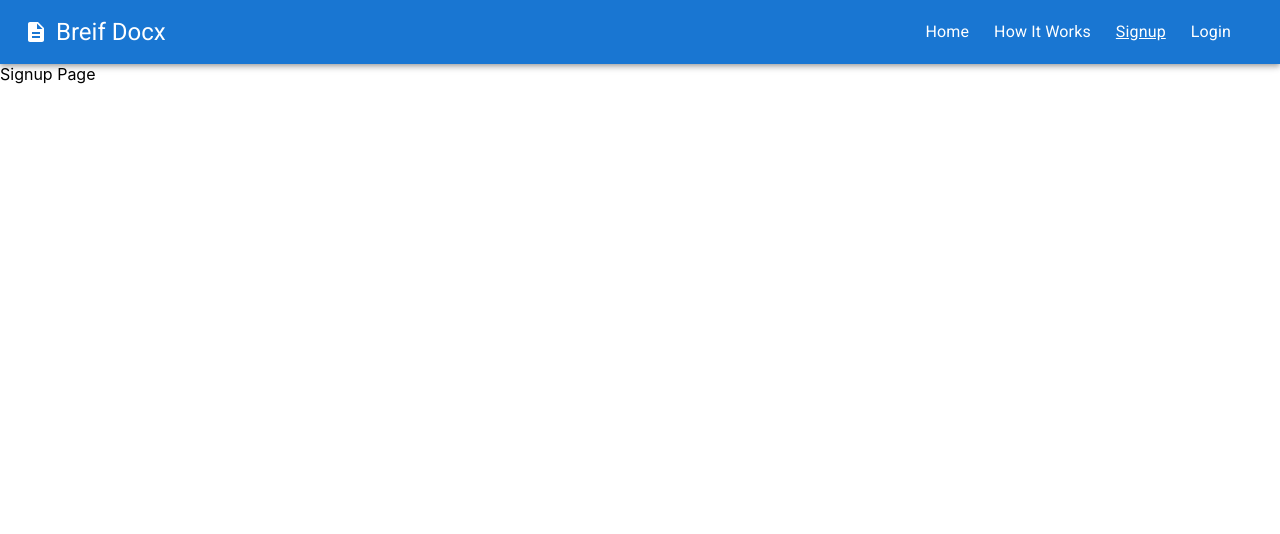
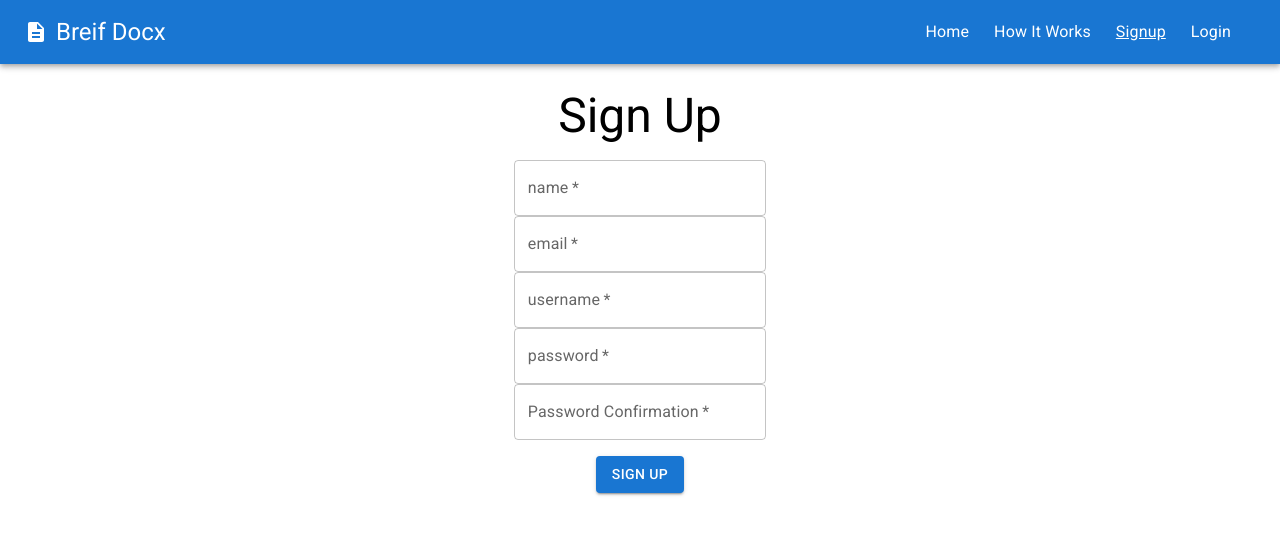
Before and after one commit to tdo95/brief-docx, a React (Create React App) app in the folder client/: page /signup in a window 1280 px wide. Shown: the top 534 px of the page. Built offline with nearby package versions, Linux system fonts and the light colour scheme.

Commit message:
created auth component for signup and login pages

```diff
--- a/client/src/App.jsx
+++ b/client/src/App.jsx
@@ -4,6 +4,7 @@ import { Routes, Route, Outlet } from 'react-router-dom'
 import ProtectedRoute from './components/ProtectedRoute';
 import Product from './components/Product';
 import Navbar from './components/Navbar';
+import Auth from './components/Auth';
 
 function App() {
   return (
@@ -18,8 +19,8 @@ function App() {
         </Route>
         <Route path='/product'element={<Product/>}/>
         <Route path='/about'element={<div>About Page</div>}/>
-        <Route path='/login'element={<div>Login Page</div>}/>
-        <Route path='/signup'element={<div>Signup Page</div>}/>
+        <Route path='/login'element={<Auth login={true}/>}/>
+        <Route path='/signup'element={<Auth login={false}/>}/>
         <Route path='*'element={<div>404 Page</div>}/>
       </Routes>
     </div>
--- /dev/null
+++ b/client/src/components/Auth.jsx
@@ -0,0 +1,96 @@
+import { React, useState } from 'react'
+import { Navigate } from 'react-router-dom';
+import { Container, Box, Typography, TextField, Button } from '@mui/material'
+import { useAuth } from './hooks/auth';
+
+const Auth = ({ login }) => {
+    const [authForm, setAuthForm] = useState({
+        _name: '',
+        _username: '',
+        _password: '',
+        _passwordConfirm: '',
+        _email: ''
+    })
+    const handleFormInput = (event) => setAuthForm(prev => ({
+        ...prev,
+        [event.target.name]: event.target.value
+    }))
+    const submitForm = (event) => {
+        event.preventDefault()
+        console.log('Submitting form! (:')
+        //TODO: Add logic to submit form
+    }
+    const auth = useAuth()
+    //Redirects from login page to dashbaord if user is logged in
+    if (login && auth.user) { return <Navigate to='/'/>}
+
+    return (
+    <Container sx={{pt:3, display: 'flex', flexDirection:'column', alignItems:'center'}}>
+        <Typography sx={{textAlign: 'center'}} variant='h3'>{login ? 'Login' : 'Sign Up' }</Typography>
+        { login ? <Box autoComplete='off' component='form' sx={{display: 'flex', flexDirection:'column', alignItems:'center', p: 2, '& > *': {m:1, width: '25ch'}}}>
+            <TextField
+               required
+               label='username'
+               name='_username'
+               id='outlined-input'
+               value={authForm['_username']}
+               onChange={handleFormInput}
+
+            />
+            <TextField
+               required
+               label='password'
+               name='_password'
+               id='outlined-input'
+               value={authForm['_password']}
+               onChange={handleFormInput}
+            />
+        </Box> :
+        <Box autoComplete='off' component='form' sx={{display: 'flex', flexDirection:'column', alignItems:'center', p: 2, '& > *': {m:1, width: '25ch'}}}>
+            <TextField
+               required
+               label='name'
+               name='_name'
+               id='outlined-input'
+               value={authForm['_name']}
+               onChange={handleFormInput}
+            />
+            <TextField
+               required
+               label='email'
+               name='_email'
+               id='outlined-input'
+               value={authForm['_email']}
+               onChange={handleFormInput}
+            />
+            <TextField
+               required
+               label='username'
+               name='_username'
+               id='outlined-input'
+               value={authForm['_username']}
+               onChange={handleFormInput}
+            />
+            <TextField
+               required
+               label='password'
+               name='_password'
+               id='outlined-input'
+               value={authForm['_password']}
+               onChange={handleFormInput}
+            />
+            <TextField
+               required
+               label='Password Confirmation'
+               name='_passwordConfirm'
+               id='outlined-input'
+               value={authForm['_passwordConfirm']}
+               onChange={handleFormInput}
+            />
+        </Box>}
+        <Button variant='contained' onClick={submitForm}>{login ? 'Log In' : 'Sign Up' }</Button>
+    </Container>
+  )
+}
+
+export default Auth
```
